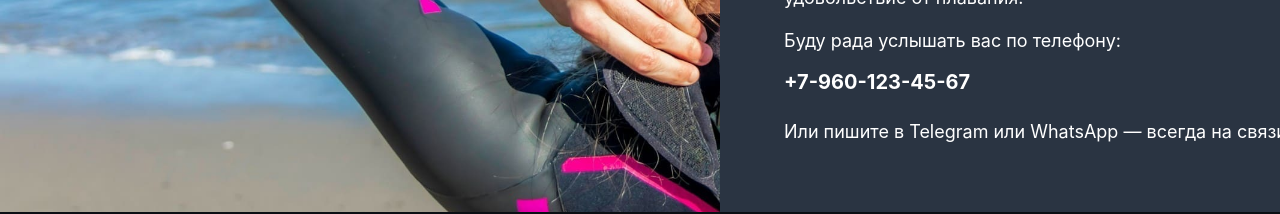
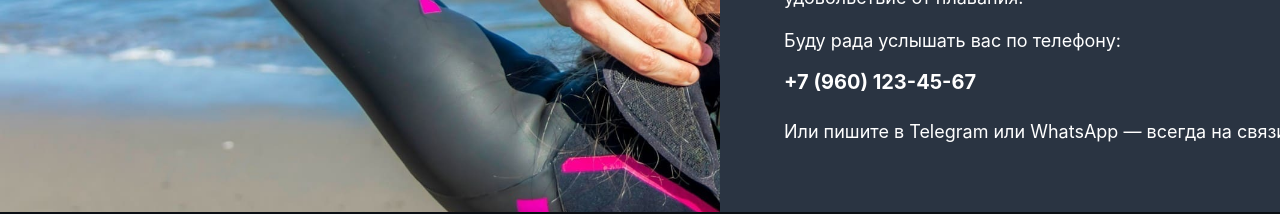
Before and after one commit to eliseevais/swimnextjs, a Next.js app: page / in a window 1280 px wide. Shown: the part 2700-2914 px from the top of the page. Built offline with nearby package versions, Linux system fonts and the light colour scheme.

Commit message:
fix mobile number

```diff
--- a/src/app/contacts/page.tsx
+++ b/src/app/contacts/page.tsx
@@ -23,7 +23,7 @@ export default function Contacts() {
         </p>
 
         <p className={s.text}>Буду рада услышать вас по телефону:</p>
-        <p className={s.phone}>+7-960-123-45-67</p>
+        <p className={s.phone}>+7 (960) 123-45-67</p>
         <p className={s.text}>
           Или пишите в Telegram или WhatsApp — всегда на связи!
         </p>
```
